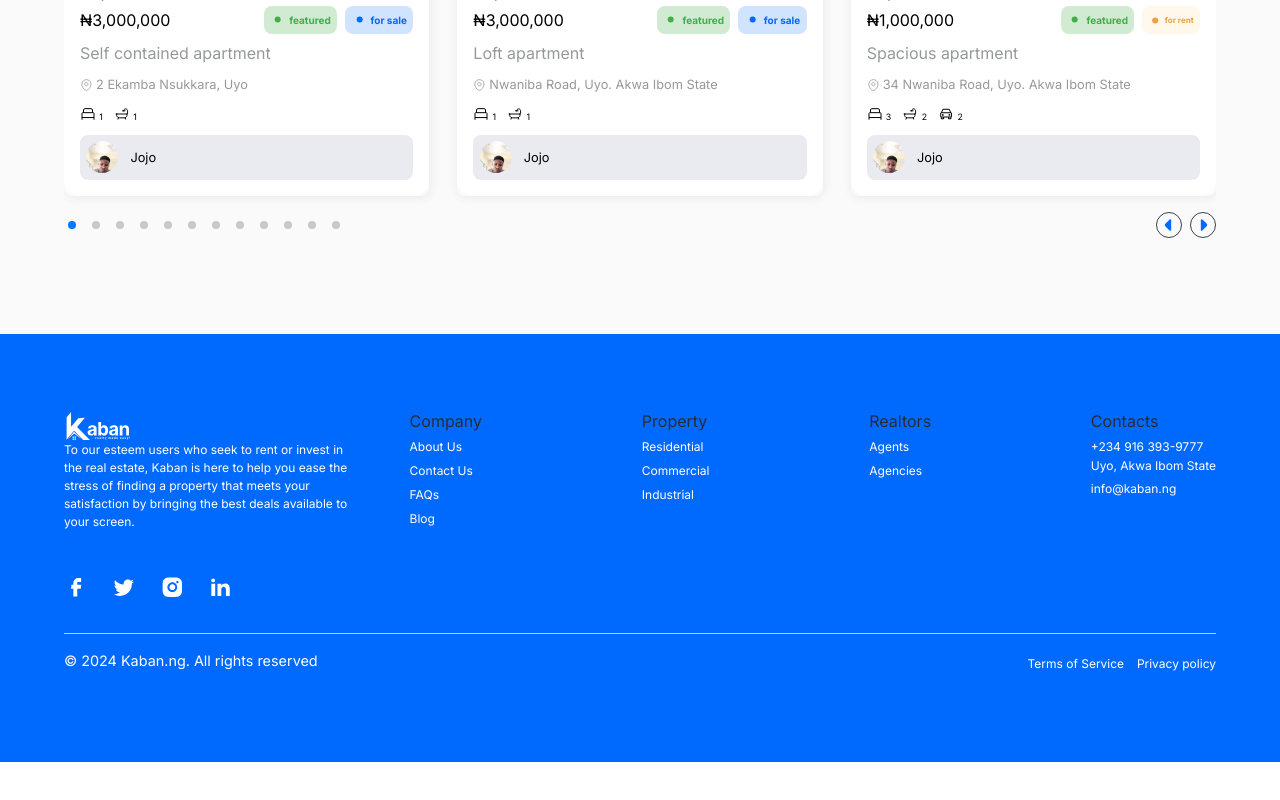
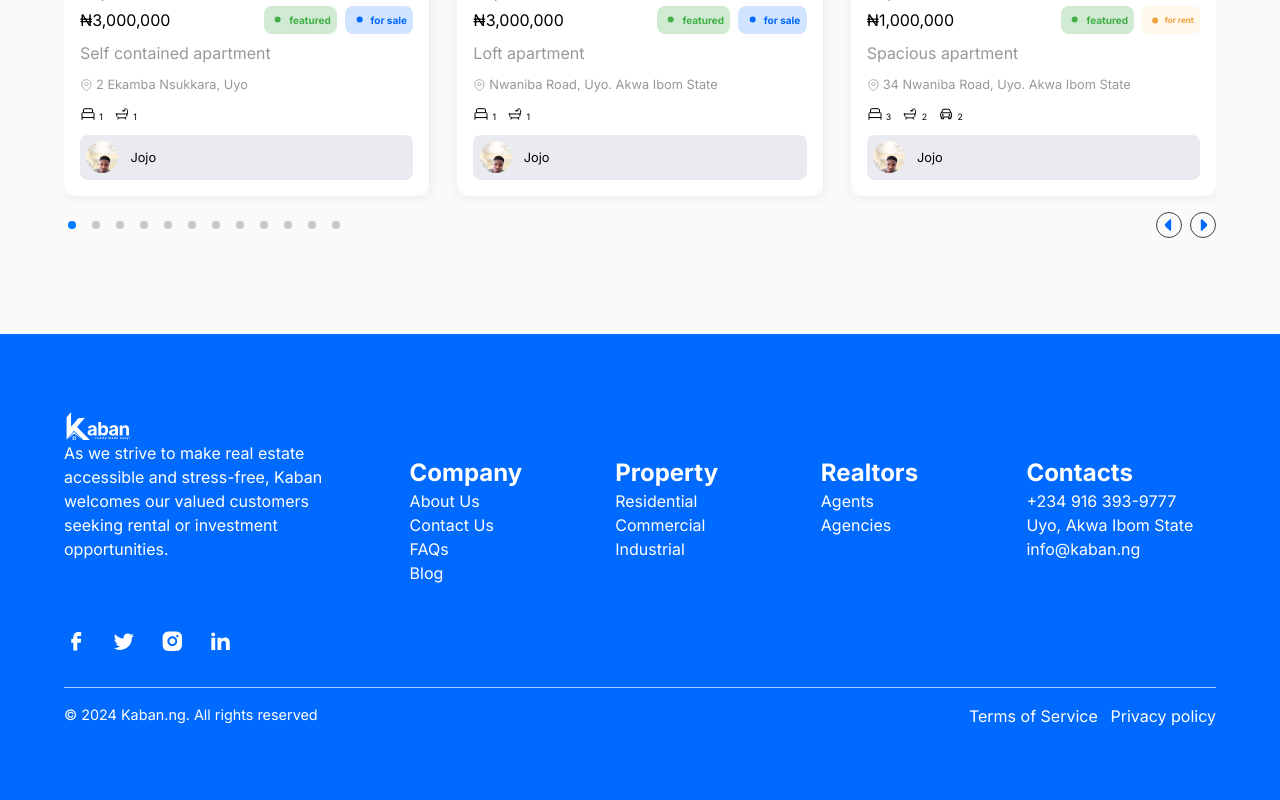
Before and after one commit to twoone-technologies/kaban_FE, a React (Vite) app: page / in a window 1280 px wide. Shown: the part 3749-4549 px from the top of the page. Before the commit the page ends 4511 px from the top, so only its background shows below. Built offline with nearby package versions, Linux system fonts and the light colour scheme.

Commit message:
Updated the footer

```diff
--- a/src/components/footer/Footer.tsx
+++ b/src/components/footer/Footer.tsx
@@ -15,15 +15,14 @@ function Footer() {
                         <Link to="/">
                             <Svg className={styles.footer_logo} href={logoIcon} />
                         </Link>
-                        <p className={styles.footer_link}>To our esteem users who seek to rent or invest in the real estate,
-                            Kaban is here to help you ease the stress of finding a property that
-                            meets your satisfaction by bringing the best deals available to your screen.
+                        <p className={styles.footer_link}>
+                            As we strive to make real estate accessible and stress-free, Kaban welcomes our valued customers seeking rental or investment opportunities.
                         </p>
 
                     </div>
-                    <div className={`flex ${styles.link_container}`}>
+                    <div className={`grid grid-cols-2 md:grid-cols-4 mt-3 ${styles.link_container}`}>
                         <div className={`flex ${styles.mt_1}`}>
-                            <h4>Company</h4>
+                            <p className='text-white text-2xl font-bold'>Company</p>
                             <ul>
                                 <li>
                                     <Link className={styles.footer_link} to="/company/about-us">About Us</Link>
@@ -40,7 +39,7 @@ function Footer() {
                             </ul>
                         </div>
                         <div className={`flex ${styles.mt_1}`}>
-                            <h4>Property</h4>
+                            <p  className='text-white text-2xl font-bold'>Property</p>
                             <ul>
                                 <li>
                                     <Link className={styles.footer_link} to="/property/residential">Residential</Link>
@@ -54,7 +53,7 @@ function Footer() {
                             </ul>
                         </div>
                         <div className={`flex ${styles.mt_1}`}>
-                            <h4>Realtors</h4>
+                            <p  className='text-white text-2xl font-bold'>Realtors</p>
                             <ul>
                                 <li>
                                     <Link className={styles.footer_link} to="/realtors/agents">Agents</Link>
@@ -65,7 +64,7 @@ function Footer() {
                             </ul>
                         </div>
                         <div className={`flex ${styles.mt_1}`}>
-                            <h4>Contacts</h4>
+                            <p className='text-white text-2xl font-bold'>Contacts</p>
                             <ul>
                                 <li>
                                     <Link className={styles.footer_link} to="tel:2349163939777">+234 916 393-9777</Link>
--- a/src/components/footer/footer.module.css
+++ b/src/components/footer/footer.module.css
@@ -23,7 +23,7 @@
 }
 
 .footer_link {
-  font-size: 12px;
+  font-size: 16px;
   font-weight: 400;
   line-height: 1.5;
 }
```
